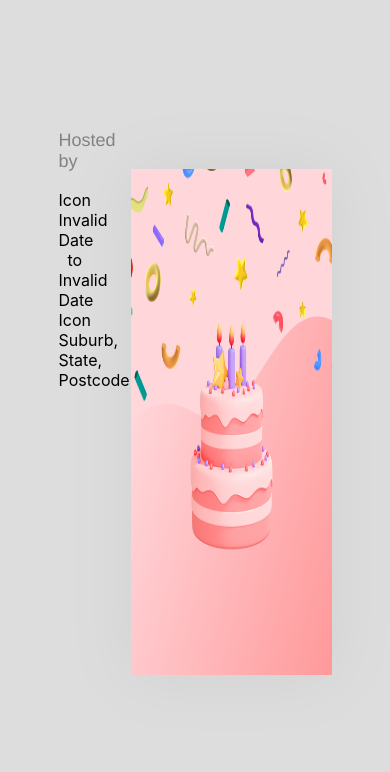
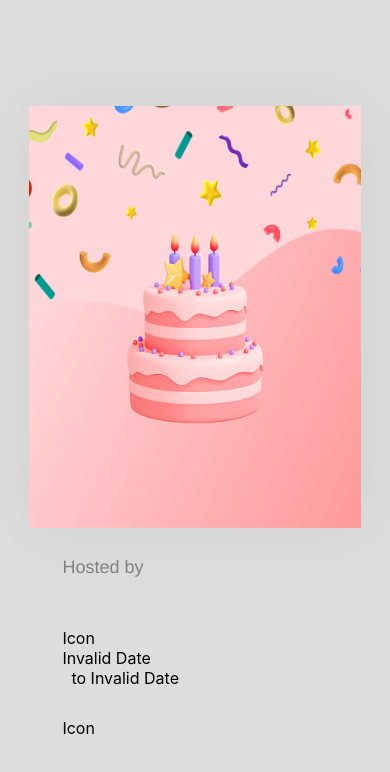
Before and after one commit to EmmanuelObi/envitedFrontendAssessmentTest1, a React (Create React App) app in the folder media-app/: page /event in a window 390 px wide. Shown: the top 772 px of the page. Built offline with nearby package versions, Linux system fonts and the light colour scheme.

Commit message:
same status

```diff
--- a/media-app/src/pages/Event/Event.js
+++ b/media-app/src/pages/Event/Event.js
@@ -15,9 +15,9 @@ const Event = () => {
   return (
     <div className={styles.events}>
       <div className={styles.eventView}>
-        <h2>{eventName ?? ""}</h2>
+        <h2>{eventName}</h2>
         <p>
-          Hosted by <span>{hostName ?? ""}</span>
+          Hosted by <span>{hostName}</span>
         </p>
         <div className={styles.info}>
           <div className={styles.date}>
@@ -35,8 +35,8 @@ const Event = () => {
           <div className={styles.location}>
             <div className={styles.icon}>Icon</div>
             <div className={styles.locate}>
-              <span className={styles.streetName}>{location ?? ""}</span>
-              <span className={styles.postal}>Suburb, State, Postcode</span>
+              <span className={styles.streetName}>{location}</span>
+              {/* <span className={styles.postal}>Suburb, State, Postcode</span> */}
             </div>
           </div>
         </div>
--- a/media-app/src/pages/Event/Event.module.css
+++ b/media-app/src/pages/Event/Event.module.css
@@ -40,4 +40,31 @@
 }
 
 .eventView .info {
+  margin-top: 50px;
 }
+
+.eventView .info .date {
+  margin-bottom: 30px;
+}
+
+@media only screen and (max-width: 1200px) {
+  .events {
+    max-width: 85%;
+  }
+}
+@media only screen and (max-width: 990px) {
+  .events {
+    flex-direction: column-reverse;
+    align-items: center;
+    justify-content: center;
+  }
+  .events .CAKE_IMG {
+    height: 50vh;
+  }
+  .events .eventView {
+    align-self: flex-start;
+    margin: 0 auto;
+    margin-top: 20px;
+    width: 80%;
+  }
+}
```
